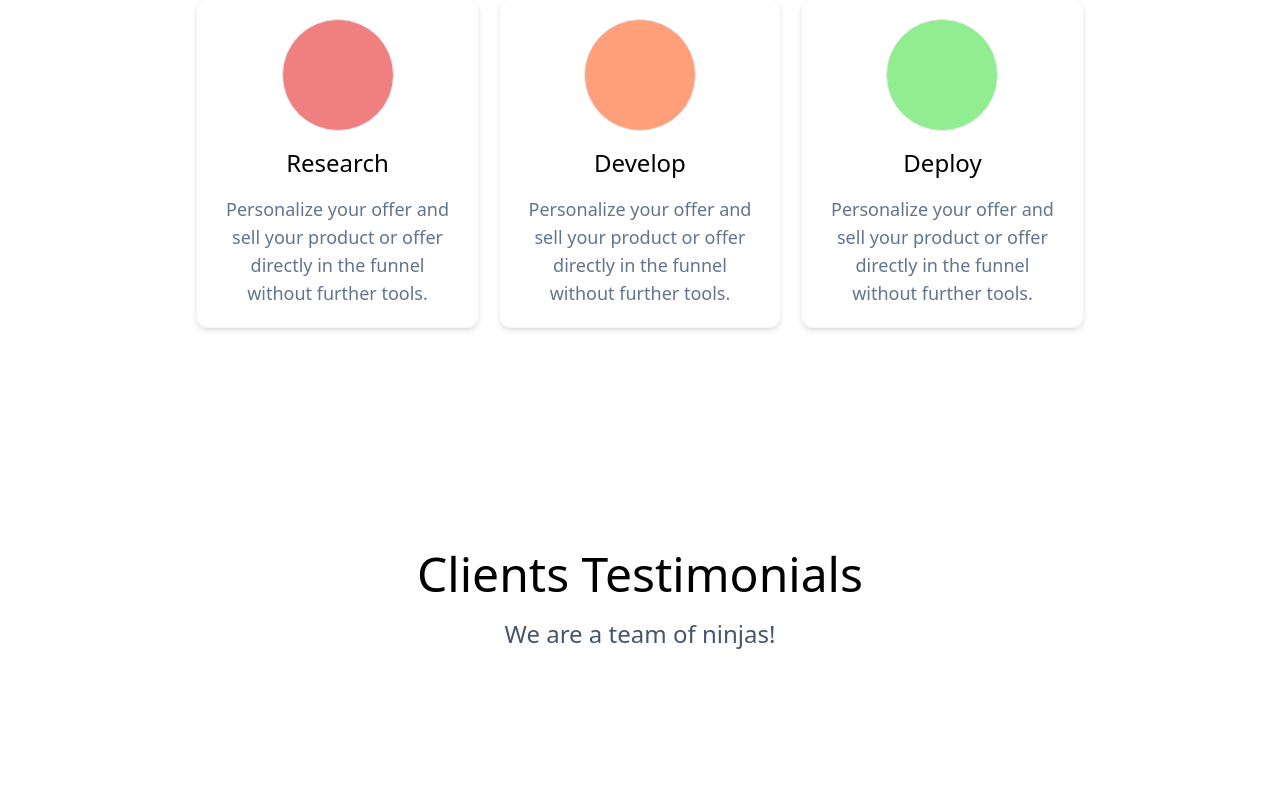
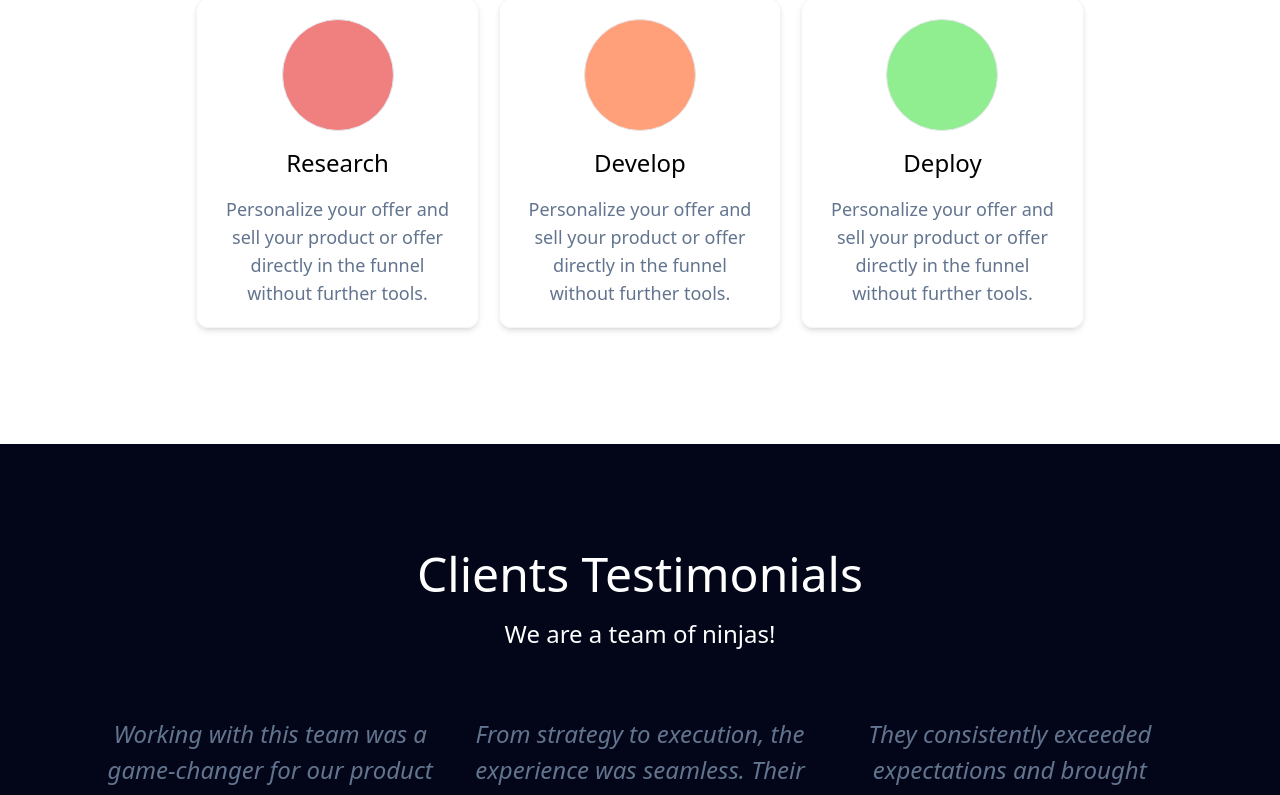
Before and after one commit to reeceballano/landing-page, a React (Vite) app: page / in a window 1280 px wide. Shown: the part 2000-2795 px from the top of the page. Built offline with nearby package versions, Linux system fonts and the light colour scheme; some icons are missing.

Commit message:
update testimonials component

```diff
--- a/src/App.jsx
+++ b/src/App.jsx
@@ -6,6 +6,7 @@ import Marquee from "./components/Marquee";
 import Section from "./components/Section";
 import Blurbs from "./components/Blurb/Blurbs";
 import laptop from "../src/assets/images/laptop.jpg";
+import Testimonials from "./components/Testimonials/Testimonials";
 
 const App = () => {
     return (
@@ -44,11 +45,14 @@ const App = () => {
                 </Container>
             </Section>
 
-            <Section>
+            <Section classes={"bg-slate-950"}>
                 <Container>
-                    <h1 className="text-5xl/15 md:text-5xl/17  font-light mb-2 text-center">Clients Testimonials</h1>
-                    <h3 className="text-xl/9 md:text-2xl/9 text-slate-600 font-light text-center">We are a team of ninjas!</h3>
+                    <h1 className="text-5xl/15 md:text-5xl/17  font-light mb-2 text-center text-white">Clients Testimonials</h1>
+                    <h3 className="text-xl/9 md:text-2xl/9 text-white font-light text-center">We are a team of ninjas!</h3>
 
+                    <div className="mt-11">
+                        <Testimonials />
+                    </div>
                 </Container>
             </Section>
             <div className="h-screen">
--- /dev/null
+++ b/src/components/Testimonials/TestimonialItem.jsx
@@ -0,0 +1,15 @@
+import Card from "../Card";
+
+const TestimonialItem = ({ testimonial }) => {
+    const { id, name, company, text } = testimonial;
+
+    return (
+        <Card>
+            <p className="text-slate-500 font-light text-2xl/9 italic">{text}</p>
+            <span className={`text-md mt-5 text-white`}>{name}</span>
+            <span className={`text-xs text-slate-50`}>{company}</span>
+        </Card>
+    )
+}
+
+export default TestimonialItem;
--- /dev/null
+++ b/src/components/Testimonials/Testimonials.jsx
@@ -0,0 +1,22 @@
+import TestimonialItem from "./TestimonialItem";
+
+const Testimonials = () => {
+    const testimonialsData = [
+        { id: 1, name: 'Alex Morgan', company: 'CTO – Vertex Labs', text: 'Working with this team was a game-changer for our product roadmap. They moved fast, communicated clearly, and delivered solutions that scaled with our growth. It felt like having an extension of our own engineering team.'},
+        { id: 1, name: 'Priya Desai', company: 'Head of Product – NovaCloud', text: 'From strategy to execution, the experience was seamless. Their technical expertise and attention to detail helped us ship faster without sacrificing quality. We saw measurable impact within weeks.'},
+        { id: 1, name: 'Jordan Lee', company: 'CEO – Flux Systems', text: 'They consistently exceeded expectations and brought thoughtful ideas to the table. The partnership helped us modernize our infrastructure and unlock new capabilities we hadn’t considered before.'},
+    ]
+
+    return (
+        <div className="testimonials flex">
+            {
+                testimonialsData &&
+                    testimonialsData.map((item) => {
+                        return <TestimonialItem key={item} testimonial={item}/>
+                    })
+            }
+        </div>
+    )
+}
+
+export default Testimonials;
```
